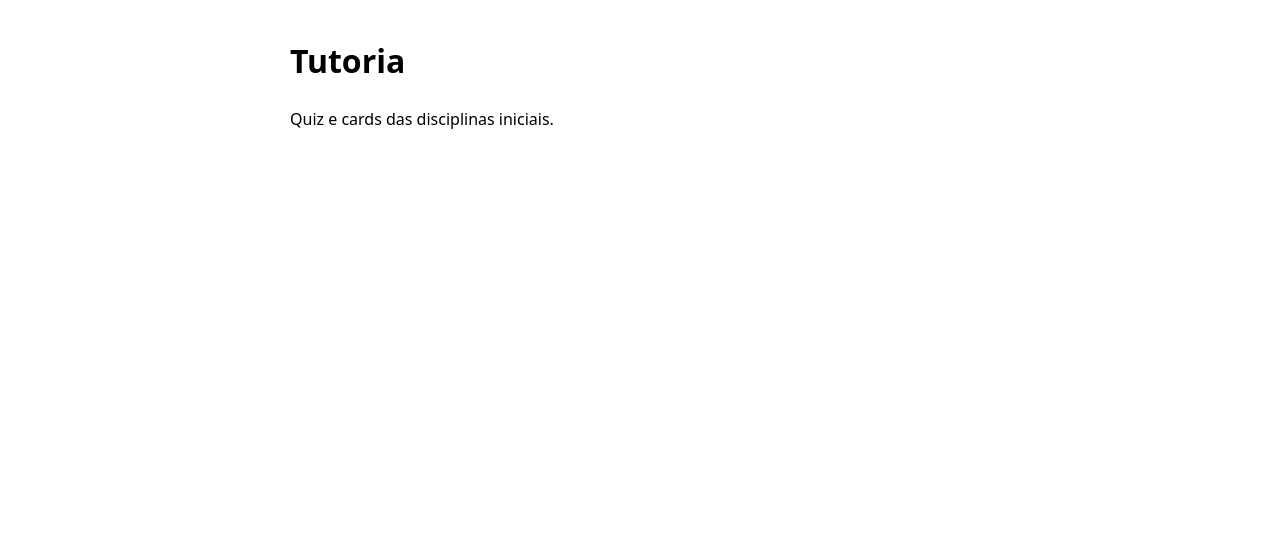
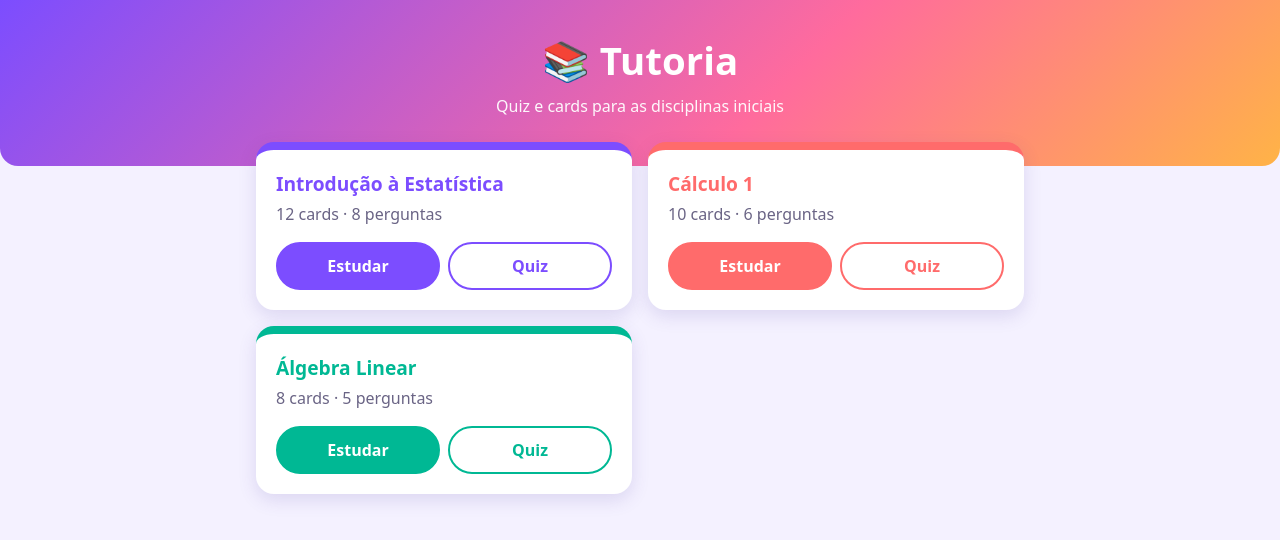
Before and after one commit to Davidcms23/projeto-tutoria, a plain HTML site: page index.html in a window 1280 px wide. Drawn offline with Linux system fonts and the light colour scheme.

Commit message:
montando design e layout

```diff
--- a/css/style.css
+++ b/css/style.css
@@ -1,16 +1,117 @@
-body {
-  font-family: system-ui, sans-serif;
-  margin: 0;
-  line-height: 1.5;
+/* ===== 1. Variáveis ===== */
+:root {
+  --cor-fundo: #f4f1ff;
+  --cor-superficie: #ffffff;
+  --cor-texto: #231f3d;
+  --cor-texto-suave: #6a6485;
+  --raio: 18px;
+  --sombra: 0 6px 18px rgba(80, 60, 160, 0.15);
+  --gradiente-topo: linear-gradient(135deg, #7c4dff, #ff6b9d 60%, #ffb347);
 }
 
-.container {
-  padding: 1rem;
+@media (prefers-color-scheme: dark) {
+  :root {
+    --cor-fundo: #17142b;
+    --cor-superficie: #231f3d;
+    --cor-texto: #f2efff;
+    --cor-texto-suave: #b3acd6;
+    --sombra: 0 6px 18px rgba(0, 0, 0, 0.35);
+  }
 }
 
+/* ===== 2. Base ===== */
+* { box-sizing: border-box; }
+
+html { -webkit-text-size-adjust: 100%; }
+
+body {
+  margin: 0;
+  font-family: system-ui, sans-serif;
+  font-size: 1rem;
+  line-height: 1.5;
+  background: var(--cor-fundo);
+  color: var(--cor-texto);
+}
+
+/* ===== 3. Topo colorido ===== */
+.topo {
+  background: var(--gradiente-topo);
+  color: #fff;
+  text-align: center;
+  padding: 2rem 1rem 3rem;
+  border-radius: 0 0 var(--raio) var(--raio);
+}
+
+.topo h1 {
+  margin: 0 0 0.25rem;
+  font-size: clamp(1.6rem, 6vw, 2.4rem);  /* cresce e encolhe com a tela */
+}
+
+.topo p { margin: 0; opacity: 0.95; }
+
+/* ===== 4. Conteúdo centralizado em qualquer tela ===== */
+.container {
+  width: 100%;
+  max-width: 800px;
+  margin: -1.5rem auto 0;   /* sobe um pouco sobre o topo */
+  padding: 0 1rem 2rem;
+}
+
+.lista-disciplinas {
+  display: grid;
+  gap: 1rem;
+}
+
+/* ===== 5. Cards ===== */
+.card-disciplina {
+  background: var(--cor-superficie);
+  border-radius: var(--raio);
+  box-shadow: var(--sombra);
+  padding: 1.25rem;
+  border-top: 8px solid var(--destaque);
+}
+
+.card-disciplina h2 {
+  margin: 0 0 0.25rem;
+  font-size: 1.2rem;
+  color: var(--destaque);
+}
+
+.card-disciplina p {
+  margin: 0 0 1rem;
+  color: var(--cor-texto-suave);
+}
+
+.acoes {
+  display: flex;
+  flex-wrap: wrap;
+  gap: 0.5rem;
+}
+
+/* ===== 6. Botões ===== */
+.btn {
+  flex: 1 1 120px;          /* ocupam a largura disponível */
+  min-height: 44px;
+  padding: 0.6rem 1rem;
+  border: 2px solid var(--destaque);
+  border-radius: 999px;
+  background: var(--destaque);
+  color: #fff;
+  font-size: 1rem;
+  font-weight: 700;
+  text-align: center;
+  text-decoration: none;
+  display: flex;
+  align-items: center;
+  justify-content: center;
+}
+
+.btn-secundario {
+  background: transparent;
+  color: var(--destaque);
+}
+
+/* ===== 7. Telas maiores ===== */
 @media (min-width: 768px) {
-  .container {
-    max-width: 700px;
-    margin: 0 auto;
-  }
+  .lista-disciplinas { grid-template-columns: repeat(2, 1fr); }
 }
--- a/index.html
+++ b/index.html
@@ -3,14 +3,48 @@
 <head>
   <meta charset="UTF-8">
   <meta name="viewport" content="width=device-width, initial-scale=1">
-  <title>Tutoria</title>
+  <title>Tutoria - Suporte aos alunos</title>
   <link rel="stylesheet" href="css/style.css">
 </head>
 <body>
+  <header class="topo">
+    <h1>📚 Tutoria</h1>
+    <p>Quiz e cards para as disciplinas iniciais</p>
+  </header>
+
   <main class="container">
-    <h1>Tutoria</h1>
-    <p>Quiz e cards das disciplinas iniciais.</p>
+    <section class="lista-disciplinas">
+
+      <article class="card-disciplina" style="--destaque: #7c4dff;">
+        <h2>Introdução à Estatística</h2>
+        <p>12 cards · 8 perguntas</p>
+        <div class="acoes">
+          <a href="#" class="btn">Estudar</a>
+          <a href="#" class="btn btn-secundario">Quiz</a>
+        </div>
+      </article>
+
+      <article class="card-disciplina" style="--destaque: #ff6b6b;">
+        <h2>Cálculo 1</h2>
+        <p>10 cards · 6 perguntas</p>
+        <div class="acoes">
+          <a href="#" class="btn">Estudar</a>
+          <a href="#" class="btn btn-secundario">Quiz</a>
+        </div>
+      </article>
+
+      <article class="card-disciplina" style="--destaque: #00b894;">
+        <h2>Álgebra Linear</h2>
+        <p>8 cards · 5 perguntas</p>
+        <div class="acoes">
+          <a href="#" class="btn">Estudar</a>
+          <a href="#" class="btn btn-secundario">Quiz</a>
+        </div>
+      </article>
+
+    </section>
   </main>
+
   <script src="js/app.js"></script>
 </body>
 </html>
```
